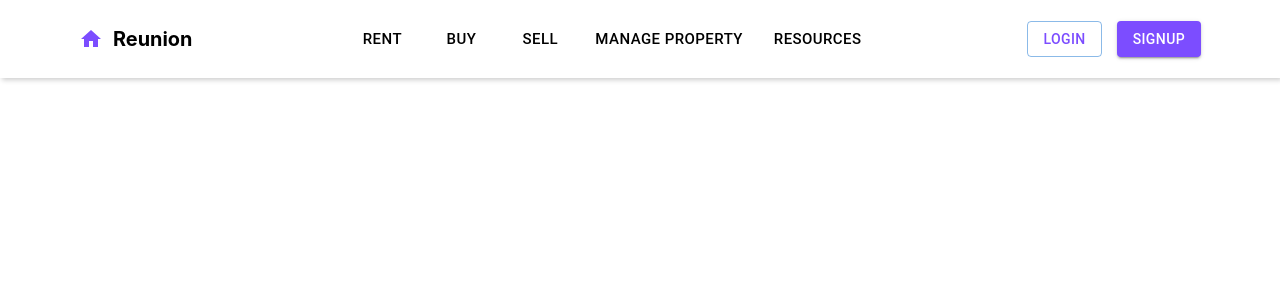
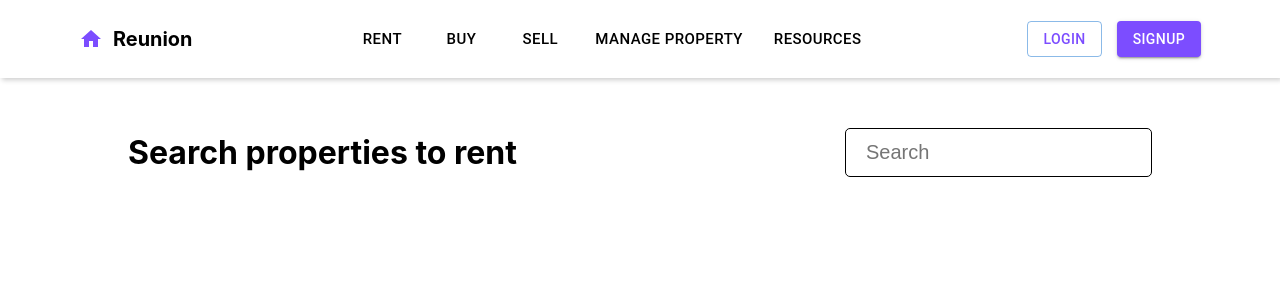
Before and after one commit to Denver04/reunion, a React (Vite) app: page / in a window 1280 px wide. Shown: the top 300 px of the page. Built offline with nearby package versions, Linux system fonts and the light colour scheme.

Commit message:
input bar added

```diff
--- a/src/App.jsx
+++ b/src/App.jsx
@@ -1,5 +1,6 @@
 import './App.css';
 import Navbar from './Components/Navbar';
+import Body from './Components/Body';
 
 function App() {
 
@@ -7,6 +8,7 @@ function App() {
     <div className="App">
       {/* <h1>hello</h1> */}
       <Navbar />
+      <Body />
     </div>
   )
 }
--- /dev/null
+++ b/src/CSS/body.css
@@ -0,0 +1,13 @@
+.body1{
+    display: flex;
+    width: 80%;
+    margin: 50px auto;
+   align-items: center;
+   justify-content: space-between;
+}
+.body1 input{
+    font-size: 20px;
+    padding: 12px 20px;
+    border-radius: 5px;
+    border: solid thin;
+}
--- /dev/null
+++ b/src/Components/Body.jsx
@@ -0,0 +1,15 @@
+import React from 'react';
+import "../CSS/body.css";
+
+function Body() {
+  return (
+    <div className='body'>
+        <div className='body1'>
+            <h1>Search properties to rent</h1>
+            <input type="search" placeholder='Search'></input>
+        </div>
+    </div>
+  )
+}
+
+export default Body
```
